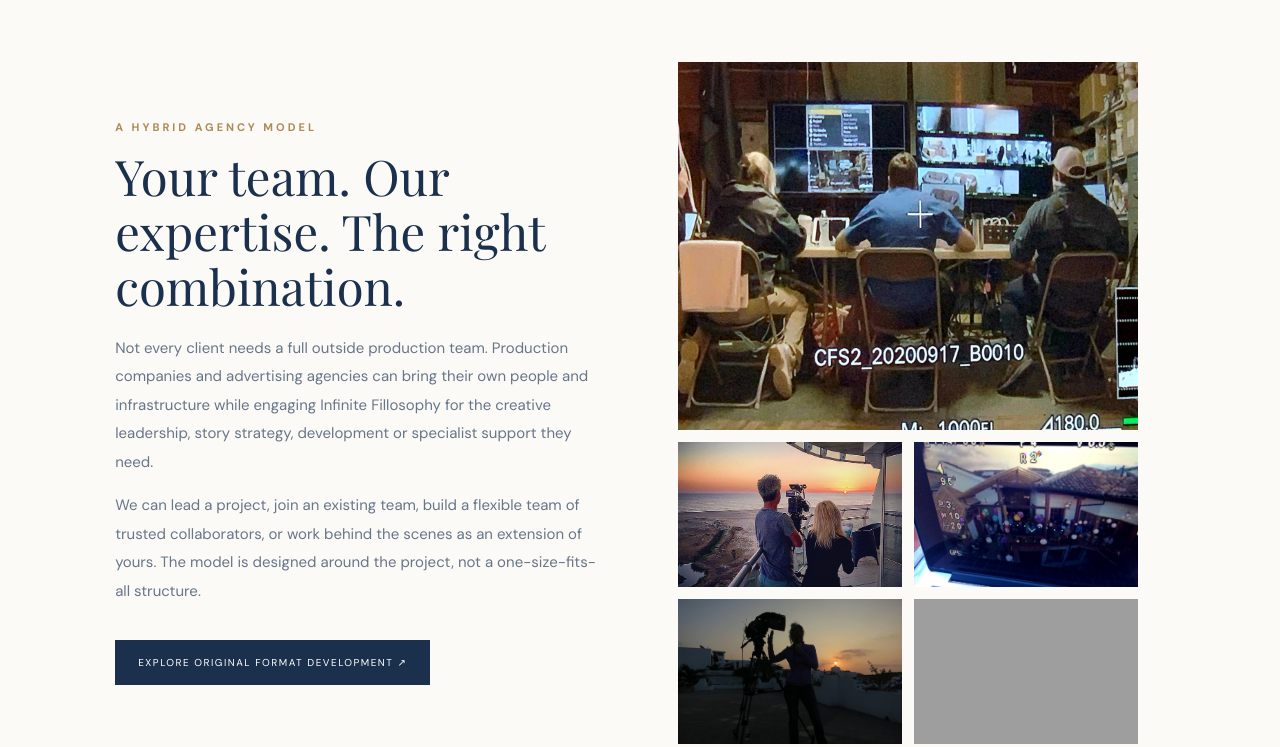
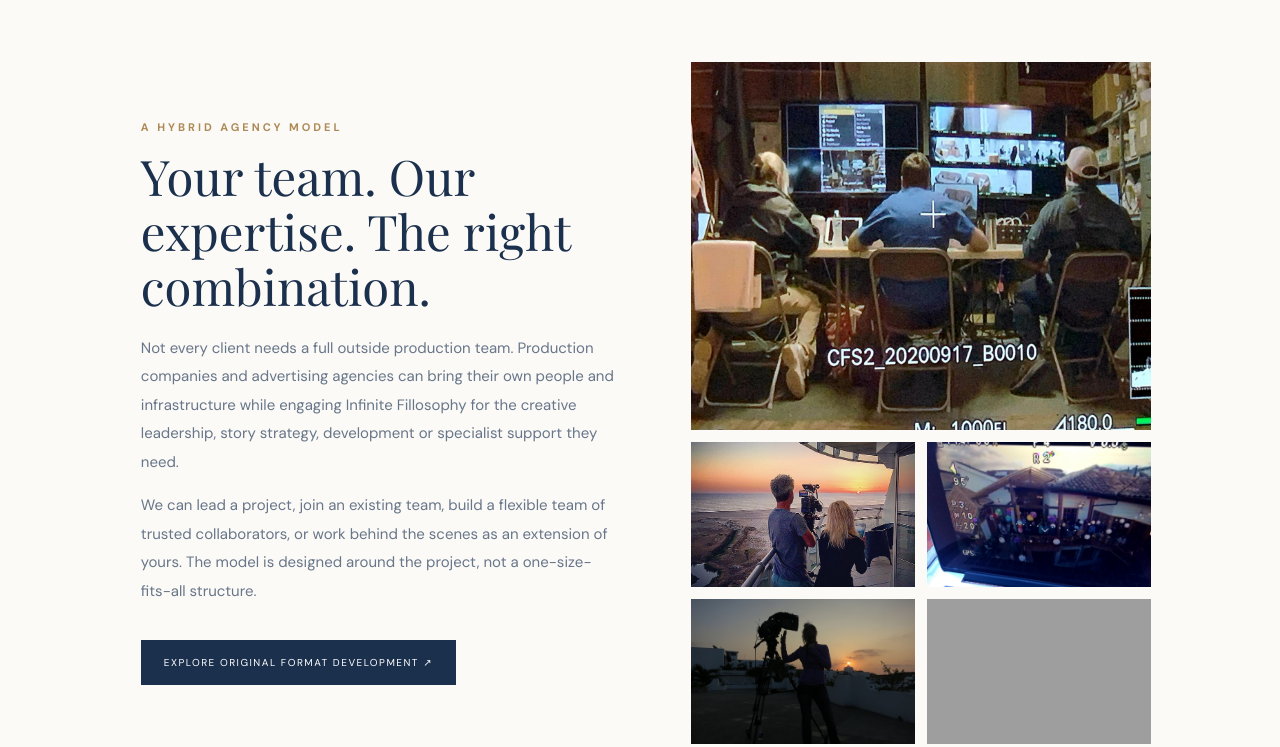
Before and after one commit to ddemartini-web/infinite-fillosophy, a plain HTML site: page index.html in a window 1280 px wide. Shown: the part 3064-3811 px from the top of the page. Drawn offline with nearby package versions, Linux system fonts and the light colour scheme; grey boxes are pictures that could not be loaded; a web font is replaced by a local one.

Commit message:
Adjust padding for #model section in index.html
Shift Hybrid Agency section to the right

```diff
--- a/index.html
+++ b/index.html
@@ -4,7 +4,7 @@
 #model .photo-grid{width:100%;max-width:460px;justify-self:start;}
 #model .photo-grid img{height:145px;}
 #model .photo-grid img:first-child{height:auto;aspect-ratio:auto;object-fit:contain;}
-#model {padding:35px 9%;}
+#model {padding:35px 9% 35px 11%;}
 @media(max-width:760px){header{height:78px;padding:0 5%}.brand img{width:160px}nav{gap:10px}nav a{font-size:9px}.hero,.two-col{grid-template-columns:1fr}.hero{padding:45px 6%}.hero-photo img{height:360px}.pillars{grid-template-columns:1fr}.founder-inner{grid-template-columns:150px 110px minmax(0,1fr);gap:18px}.section{padding:60px 6%}}
 @media(max-width:520px){nav a:nth-child(n+3){display:none}.founder-inner{grid-template-columns:1fr}.founder-photo{width:170px;height:210px}.founder-brand{width:150px;max-width:150px;justify-self:start}.footer{flex-direction:column;gap:10px}}
 
```
